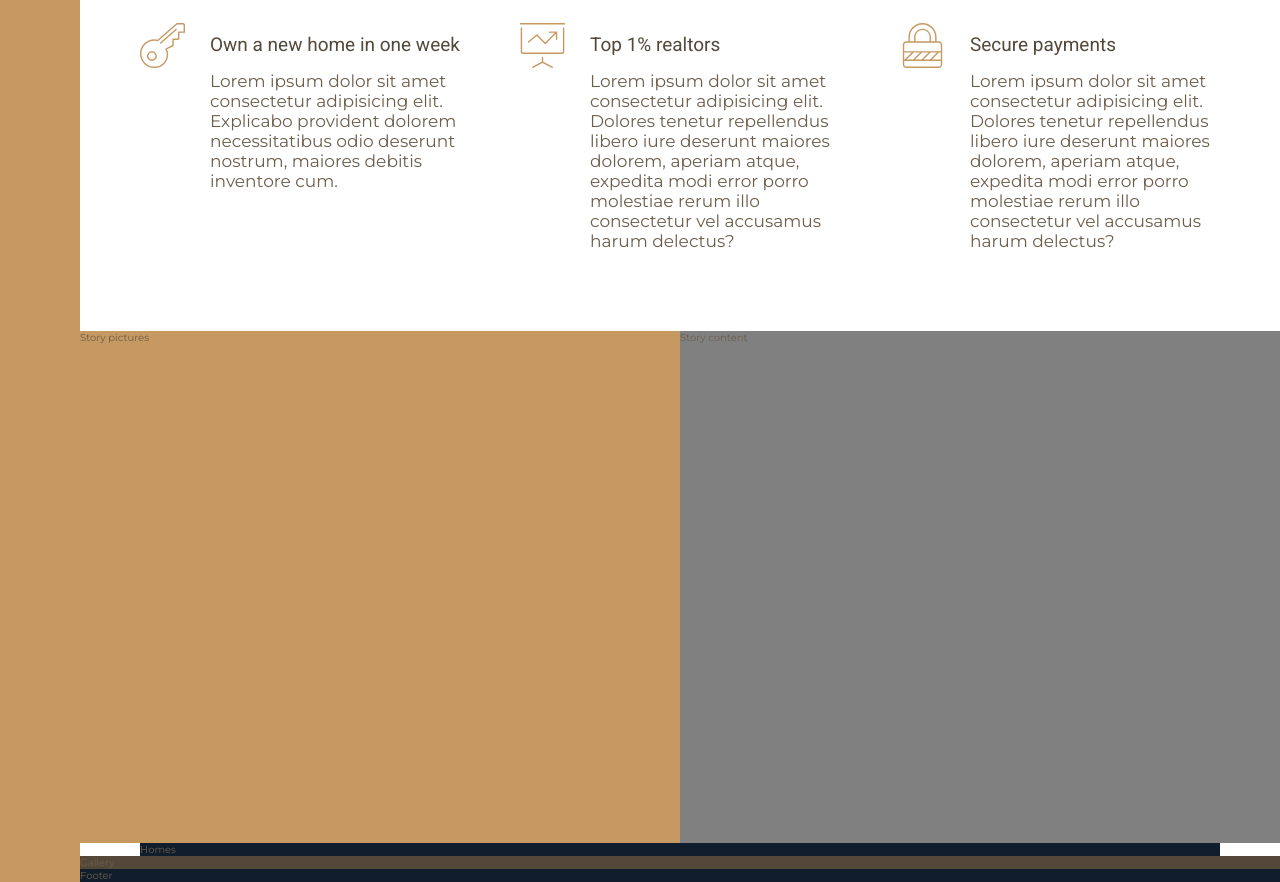
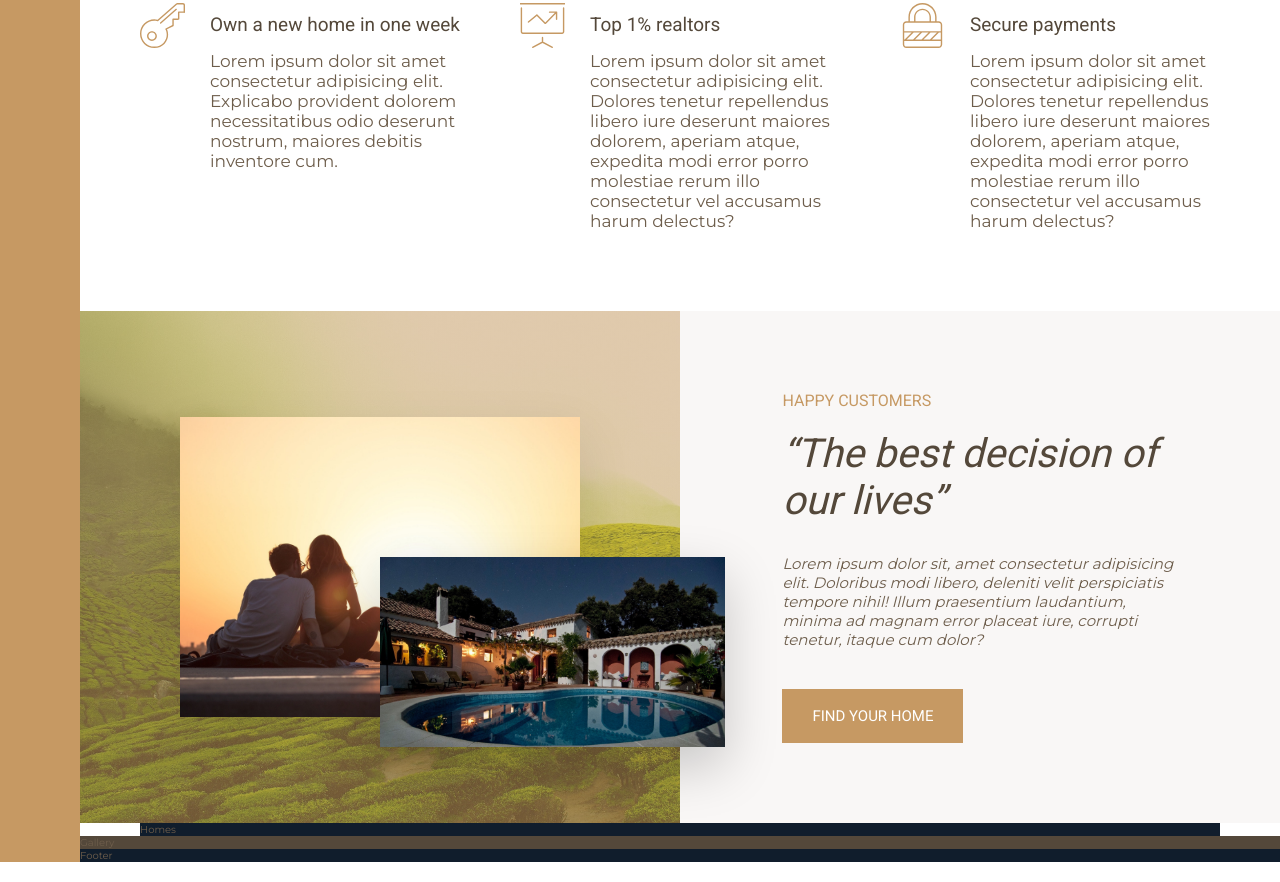
Before and after one commit to mhijack/realty-ui, a website: page index.html in a window 1280 px wide. Shown: the part 925-1807 px from the top of the page. Drawn offline with Linux system fonts and the light colour scheme.

Commit message:
style story section

```diff
--- a/index.html
+++ b/index.html
@@ -47,7 +47,7 @@
             </svg>
             <h4 class="heading-4 heading-4--dark">Only the best properties</h4>
             <p class="feature__text">Lorem ipsum dolor sit amet consectetur, adipisicing elit. Temporibus officia illum
-                perferendis quasi quia error ipsa animi, aperiam corrupti, consequuntur accusantium./p>
+                perferendis quasi quia error ipsa animi, aperiam corrupti, consequuntur accusantium.</p>
         </div>
 
         <div class="feature">
@@ -89,14 +89,28 @@
         </div>
 
     </section>
-    <!-- end feature section -->
+    <!-- END feature section -->
+
+    <!-- story section -->
     <div class="story__pictures">
-        Story pictures
+
+        <img src="img/story-1.jpeg" alt="couple with new house" class="story__img--1">
+
+        <img src="img/story-2.jpeg" alt="couple with new house" class="story__img--2">
+
     </div>
 
     <div class="story__content">
-        Story content
+
+        <h3 class="heading-3 mb-small">Happy Customers</h3>
+        <h2 class="heading-2 heading-2--dark mb-medium">&ldquo;The best decision of our lives&rdquo;</h2>
+        <p class="story__text mb-large">Lorem ipsum dolor sit, amet consectetur adipisicing elit. Doloribus modi
+            libero, deleniti velit perspiciatis tempore nihil! Illum praesentium laudantium, minima ad magnam error
+            placeat iure, corrupti tenetur, itaque cum dolor?</p>
+        <button class="btn">Find your home</button>
+
     </div>
+    <!-- END story section -->
 
     <section class="homes">
         Homes
--- a/sass/_features.scss
+++ b/sass/_features.scss
@@ -15,7 +15,6 @@
 .feature {
     display: grid;
     grid-template-columns: min-content 1fr;
-    // grid-template-rows:
     grid-row-gap: 1.5rem;
     grid-column-gap: 2.5rem;
 
--- a/sass/_story.scss
+++ b/sass/_story.scss
@@ -1,13 +1,55 @@
 .story {
-
-    &__content {
-        // background-color: $color-grey-light-1;
-        background-color: grey;
-        grid-column: col-start 5 / full-end;
-    }
 
     &__pictures {
         background-color: $color-primary;
         grid-column: full-start / col-end 4;
+        background-image: linear-gradient(rgba($color-primary, .5), rgba($color-primary, .5)), url(./img/back.jpg);
+        background-size: cover;
+        background-position: center;
+
+        display: grid;
+        grid-template-rows: repeat(6, 1fr);
+        grid-template-columns: repeat(6, 1fr);
+        align-items: center;
+    }
+
+    &__img--1 {
+        width: 100%;
+        box-shadow: 0 2rem 5rem rgba(#000, .1);
+
+        grid-column: 2 / 6;
+        grid-row: 2 / 6;
+    }
+    &__img--2 {
+        width: 115%;
+        z-index: 10;
+        box-shadow: 0 2rem 5rem rgba(#000, .2);
+
+        grid-column: 4 / 7;
+        grid-row: 4 / 6;
+    }
+
+    &__content {
+        background-color: $color-grey-light-1;
+        grid-column: col-start 5 / full-end;
+        padding: 6rem 8vw;
+
+        // Aligning items with flex and grid to achieve same results
+
+        display: flex;
+        flex-direction: column;
+        justify-content: center;
+        align-items: flex-start;
+
+        /*
+        display: grid;
+        align-content: center;
+        justify-items: start;
+        */
+    }
+
+    &__text {
+        font-size: 1.5rem;
+        font-style: italic;
     }
 }
--- a/sass/_typography.scss
+++ b/sass/_typography.scss
@@ -9,10 +9,23 @@
 
 .heading-2 {
     @extend %heading;
+    font-size: 4rem;
+    font-style: italic;
+
+    &--light {
+        color: $color-grey-light-1;
+    }
+
+    &--dark {
+        color: $color-grey-dark-1;
+    }
 }
 
 .heading-3 {
     @extend %heading;
+    font-size: 1.6rem;
+    color: $color-primary;
+    text-transform: uppercase;
 }
 .heading-4 {
     @extend %heading;
@@ -26,3 +39,33 @@
         color: $color-grey-dark-1;
     }
 }
+
+.btn {
+    background-color: $color-primary;
+    color: #fff;
+    border: none;
+    border-radius: 0;
+    font-family: $font-display;
+    font-size: 1.5rem;
+    text-transform: uppercase;
+    padding: 1.8rem 3rem;
+    cursor: pointer;
+    transition: background-color 0.1s;
+
+    &:hover {
+        background-color: $color-primary-dark;
+    }
+}
+
+.mb-small {
+    margin-bottom: 2rem;
+}
+.mb-medium {
+    margin-bottom: 3rem;
+}
+.mb-large {
+    margin-bottom: 4rem;
+}
+.mb-largest {
+    margin-bottom: 8rem;
+}
```
Also changed, not shown: public/style.css.
